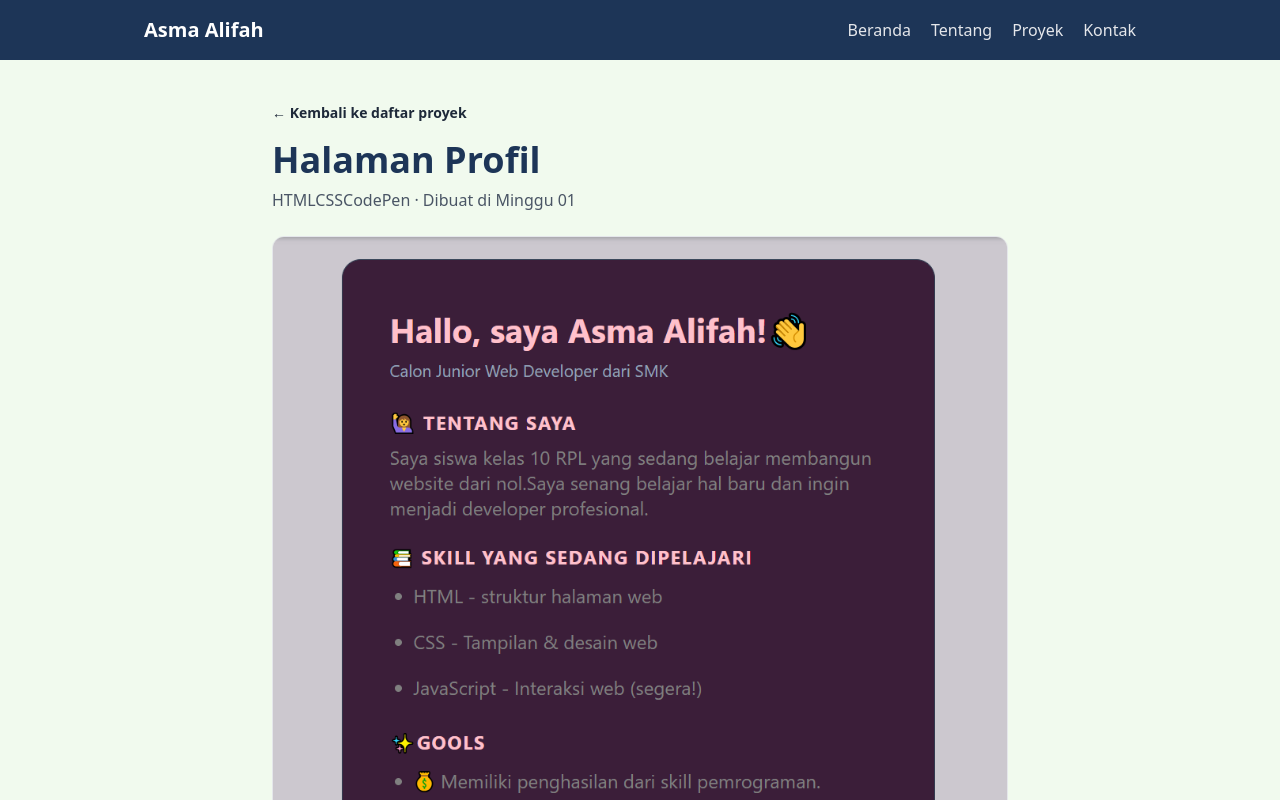
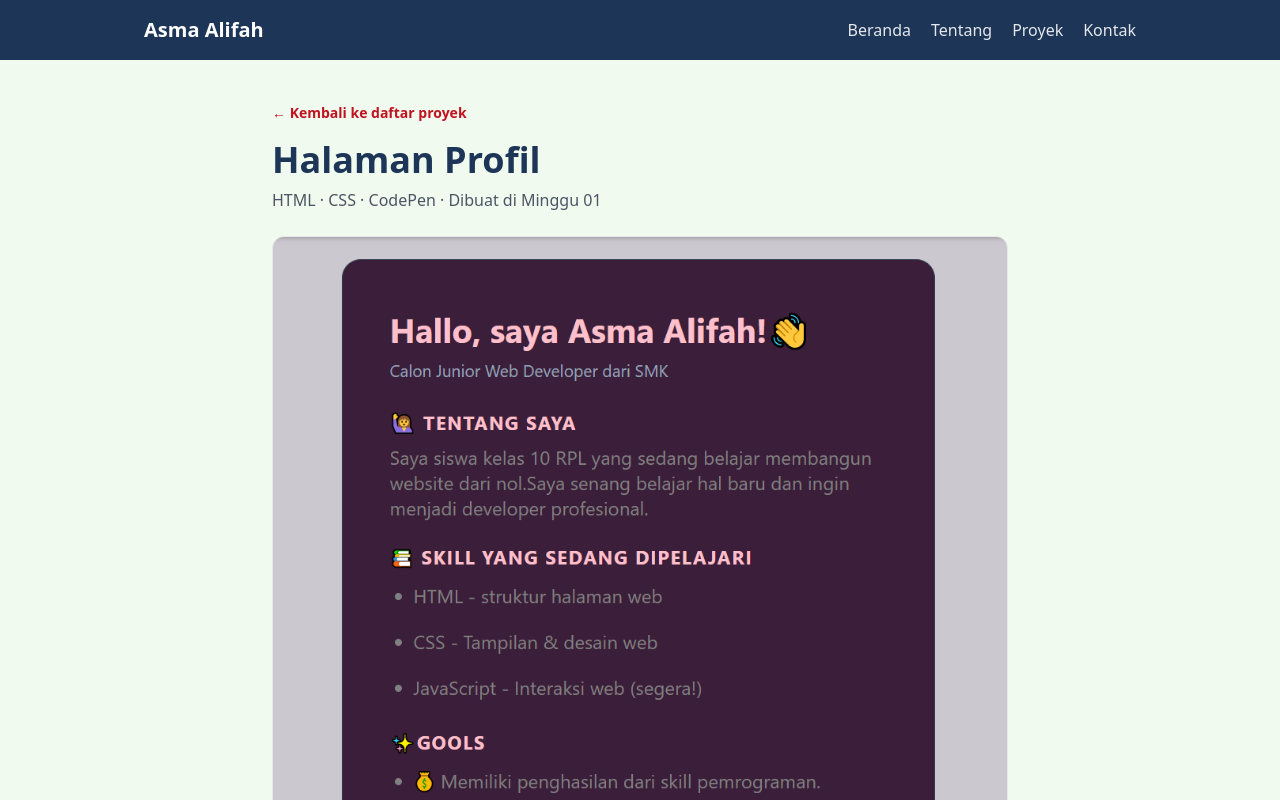
Before and after one commit to Asmaalifah/portofolio-next, a Next.js app: page /proyek/halaman-profil in a window 1280 px wide. Shown: the top 800 px of the page. Built offline with nearby package versions, Linux system fonts and the light colour scheme.

Commit message:
membenahi

```diff
--- a/src/app/proyek/[slug]/page.js
+++ b/src/app/proyek/[slug]/page.js
@@ -2,6 +2,12 @@ import Image from "next/image";
 import Link from "next/link";
 import { proyek } from "@/data/proyek";
 import { notFound } from "next/navigation";
+
+export function generateStaticParams() {
+  return proyek.map((item) => ({
+    slug: item.slug,
+  }));
+}
 
 export async function generateMetadata({ params }) {
   const { slug } = await params;
@@ -10,7 +16,11 @@ export async function generateMetadata({ params }) {
   if (!item) {
     return { title: "Proyek tidak ditemukan" };
   }
-    return { title: item.judul, description: item.deskripsi };
+
+  return {
+    title: item.judul,
+    description: item.deskripsi,
+  };
 }
 
 export default async function DetailProyek({ params }) {
@@ -23,28 +33,39 @@ export default async function DetailProyek({ params }) {
 
   return (
     <main className="mx-auto max-w-3xl px-4 py-10">
-        <Link href="/proyek" className="text-sm font-semibold text aksen hover:underline">
+      <Link
+        href="/proyek"
+        className="text-sm font-semibold text-aksen hover:underline"
+      >
         &larr; Kembali ke daftar proyek
       </Link>
-        <h1 className="mt-4 text-3xl font-bold text-utama md:text-4xl">{item.judul}</h1>
+
+      <h1 className="mt-4 text-3xl font-bold text-utama md:text-4xl">
+        {item.judul}
+      </h1>
+
       <p className="mt-2 text-gray-600">
-        {item.kategori} &middot; Dibuat di {item.minggu}
+        {item.kategori.join(" · ")} &middot; Dibuat di {item.minggu}
       </p>
+
       <Image
         src={item.gambar}
         alt={`Tangkapan layar ${item.judul}`}
         width={640}
         height={420}
-        loading="eager"
         className="mt-6 h-auto w-full rounded-xl border border-gray-200"
       />
-        <div className="mt-8 bg-white p-6 rounded-2xl shadow-sm border border-gray-100">
+
+      <div className="mt-8 rounded-2xl border border-gray-100 bg-white p-6 shadow-sm">
         <h2 className="text-xl font-bold text-utama">Deskripsi Proyek</h2>
-            <p className="mt-2 text-gray-700 leading-relaxed">{item.deskripsi}</p>
+        <p className="mt-2 leading-relaxed text-gray-700">
+          {item.deskripsi}
+        </p>
       </div>
-        <div className="mt-6 bg-white p-6 rounded-2xl shadow-sm border border-gray-100">
+
+      <div className="mt-6 rounded-2xl border border-gray-100 bg-white p-6 shadow-sm">
         <h2 className="text-xl font-bold text-utama">Yang Saya Pelajari</h2>
-            <ul className="mt-3 list-disc pl-5 space-y-1 text-gray-700">
+        <ul className="mt-3 list-disc space-y-1 pl-5 text-gray-700">
           {item.fitur.map((f) => (
             <li key={f}>{f}</li>
           ))}
```
Lines whose indentation alone changed are shown as unchanged.
